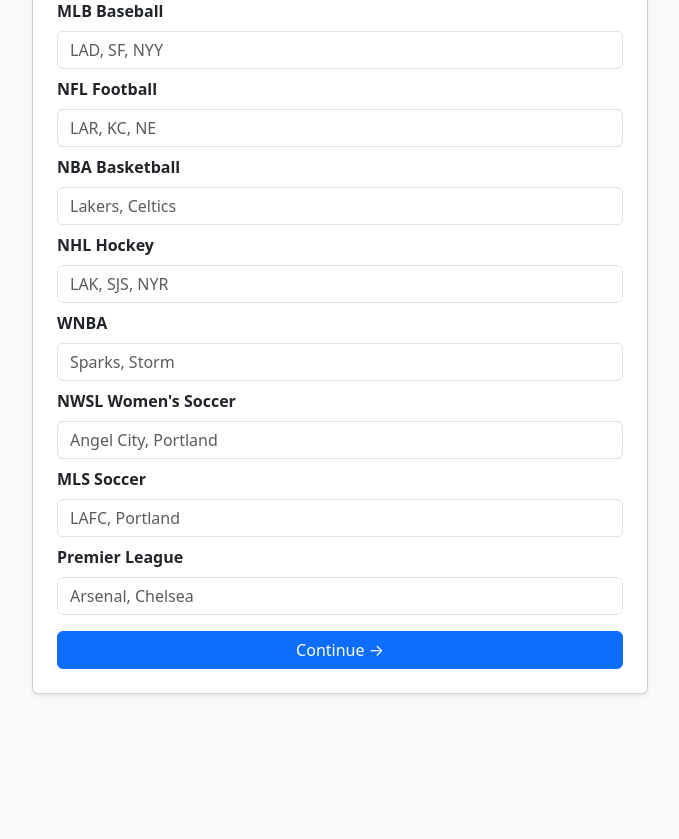
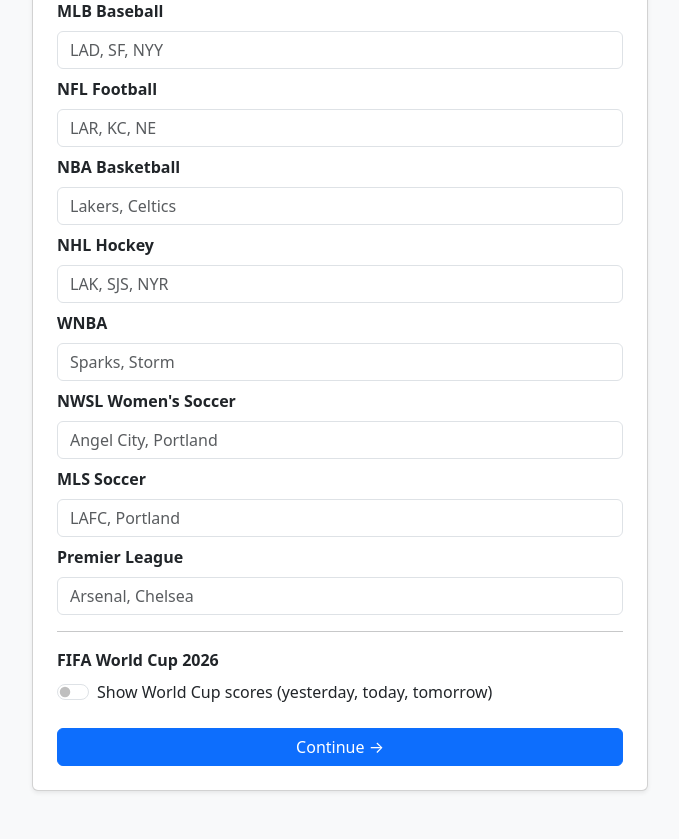
Before and after one commit to cruftbox/firstlight, a Flask app: page /setup/7 in a window 1280 px wide. Shown: the part 311-1150 px from the top of the page, without its empty margins (300-979 px from the left). Before the commit the page ends 1006 px from the top, so only its background shows below. Run offline with Flask 3, Linux system fonts and the light colour scheme.

Commit message:
feat: add World Cup toggle to sports wizard step and version info to settings page

```diff
--- a/app/routes/main.py
+++ b/app/routes/main.py
@@ -128,5 +128,7 @@ def settings():
     saved = request.args.get("saved") == "1"
     printers = get_printers()
     timezones = pytz.all_timezones
+    local_version = os.environ.get("FIRSTLIGHT_VERSION", "unknown")
     return render_template("settings.html", config=cfg, printers=printers,
-                           timezones=timezones, saved=saved)
+                           timezones=timezones, saved=saved,
+                           local_version=local_version)
--- a/app/routes/setup.py
+++ b/app/routes/setup.py
@@ -378,6 +378,7 @@ def step7():
         for league in ["mlb", "nfl", "nba", "nhl", "wnba", "nwsl", "mls", "premier_league"]:
             raw = request.form.get(league, "").strip()
             cfg["sports"][league] = [t.strip() for t in raw.split(",") if t.strip()]
+        cfg["world_cup"]["enabled"] = request.form.get("world_cup_enabled") == "on"
         save_config(cfg)
         return redirect(url_for("setup.step8"))
     return render_template("setup/step7_sports.html", config=cfg)
--- a/app/templates/setup/step7_sports.html
+++ b/app/templates/setup/step7_sports.html
@@ -23,6 +23,15 @@
            value="{{ config.sports[key] | join(', ') }}">
   </div>
   {% endfor %}
+  <hr class="my-3">
+  <div class="mb-3">
+    <label class="form-label fw-semibold">FIFA World Cup 2026</label>
+    <div class="form-check form-switch">
+      <input class="form-check-input" type="checkbox" name="world_cup_enabled"
+             id="worldCupCheck" {% if config.world_cup.enabled %}checked{% endif %}>
+      <label class="form-check-label" for="worldCupCheck">Show World Cup scores (yesterday, today, tomorrow)</label>
+    </div>
+  </div>
   <button type="submit" class="btn btn-primary w-100 mt-2">Continue →</button>
 </form>
 {% endblock %}
```
Also changed, not shown: app/templates/settings.html (+15 -0 lines).
